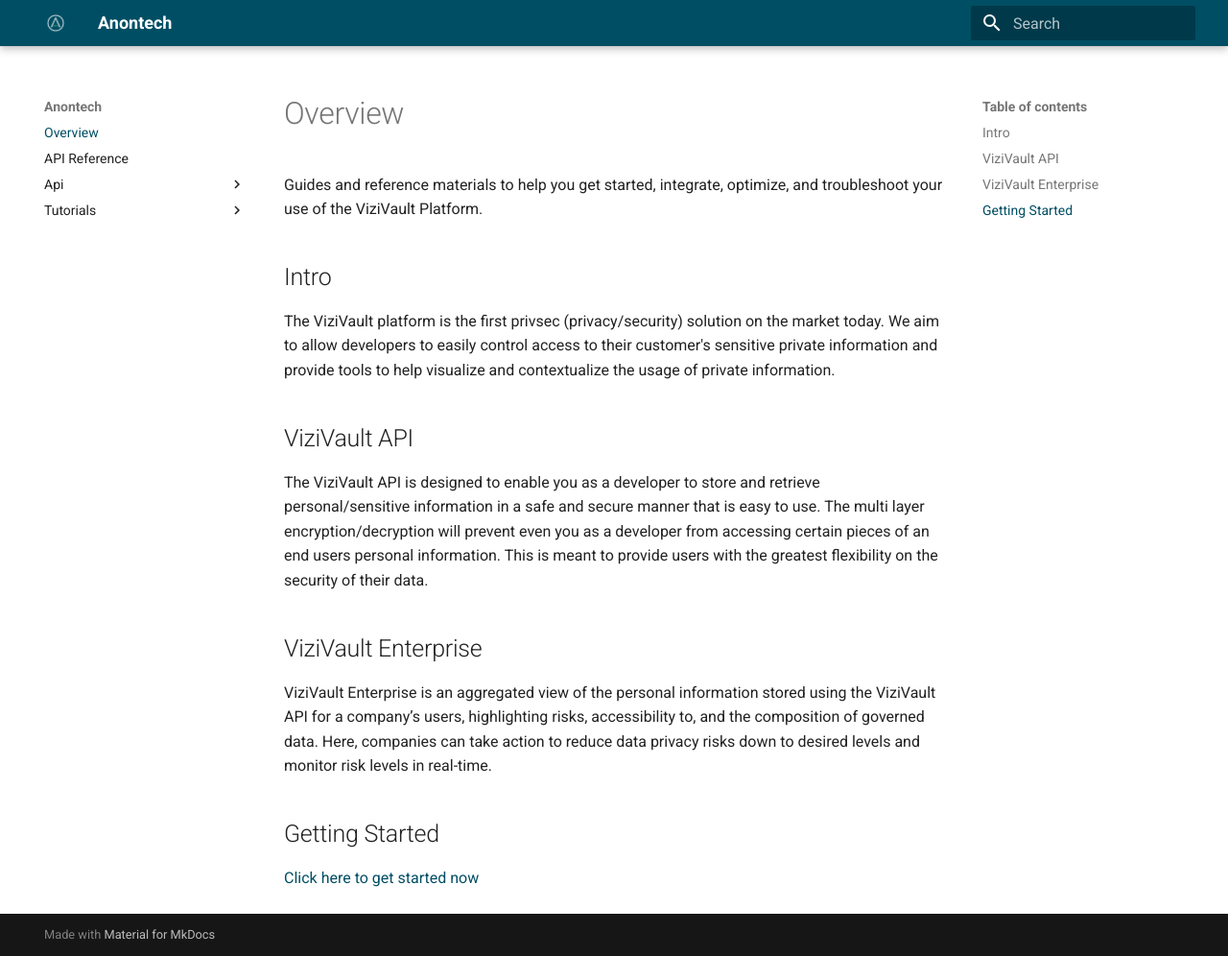
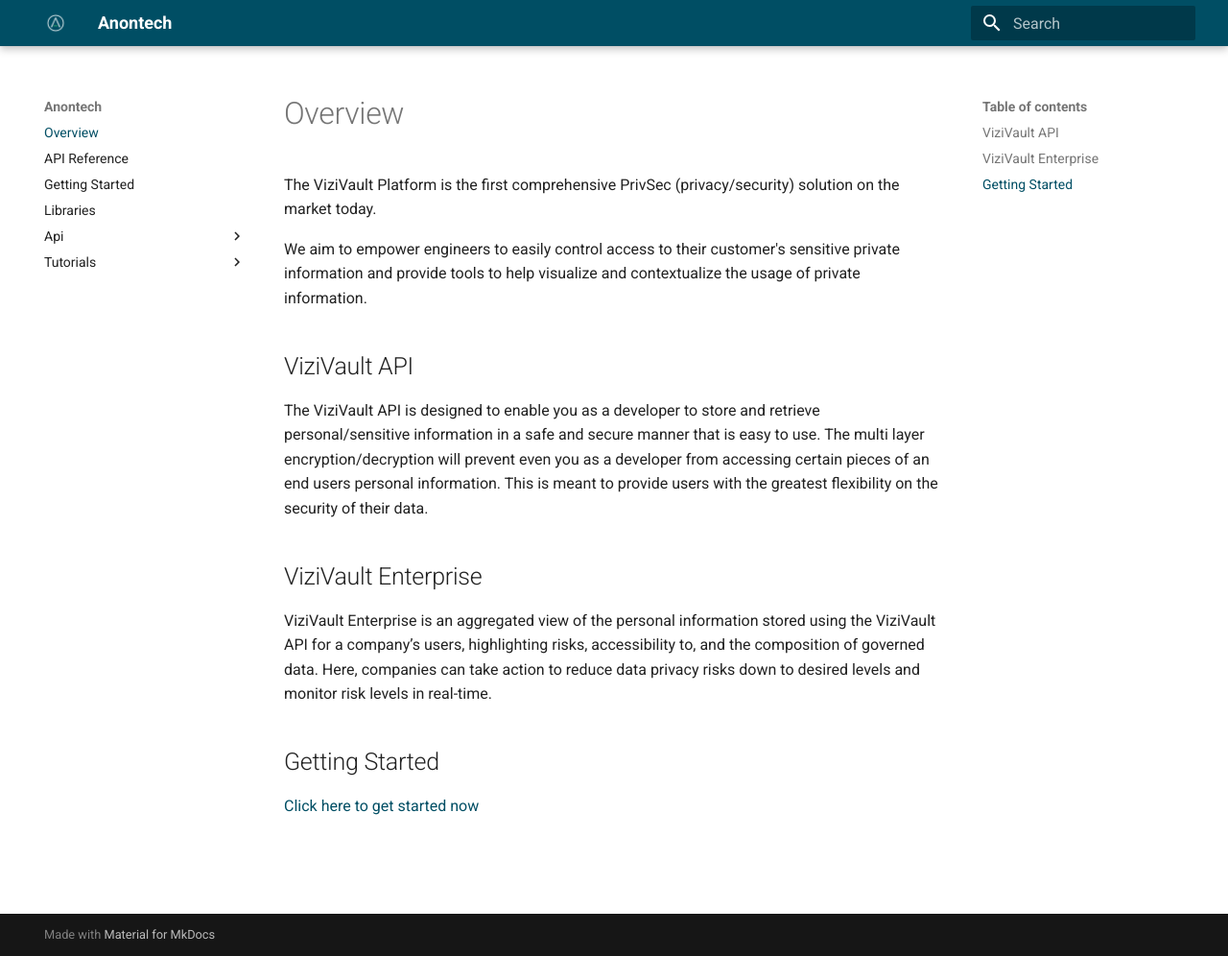
Before and after one commit to anontechnology/documentation, an MkDocs documentation site: the page built from docs/index.md, in a window 1280 px wide and 996 px high. Shown: the whole window at 96% size. Built offline with MkDocs 1.6.1 and Material for MkDocs 9.7.7, drawn with Linux system fonts in a browser that asks for light colours.

Commit message:
Added libraries page and links

```diff
--- a/docs/index.md
+++ b/docs/index.md
@@ -1,9 +1,7 @@
 # Overview
-Guides and reference materials to help you get started, integrate, optimize, and troubleshoot your use of the ViziVault Platform.
+The ViziVault Platform is the first comprehensive PrivSec (privacy/security) solution on the market today.
 
-
-## Intro
-The ViziVault platform is the first privsec (privacy/security) solution on the market today. We aim to allow developers to easily control access to their customer's sensitive private information and provide tools to help visualize and contextualize the usage of private information.
+We aim to empower engineers to easily control access to their customer's sensitive private information and provide tools to help visualize and contextualize the usage of private information.
 
 ## ViziVault API
 
--- a/mkdocs.yml
+++ b/mkdocs.yml
@@ -7,5 +7,6 @@ extra_css:
   - stylesheets/extra.css
 markdown_extensions:
   - attr_list
+  - admonition
   - pymdownx.highlight
   - pymdownx.superfences
```
Also changed, not shown: docs/getting-started.md (added, +21 -0 lines), docs/libraries.md (added, +7 -0 lines).
